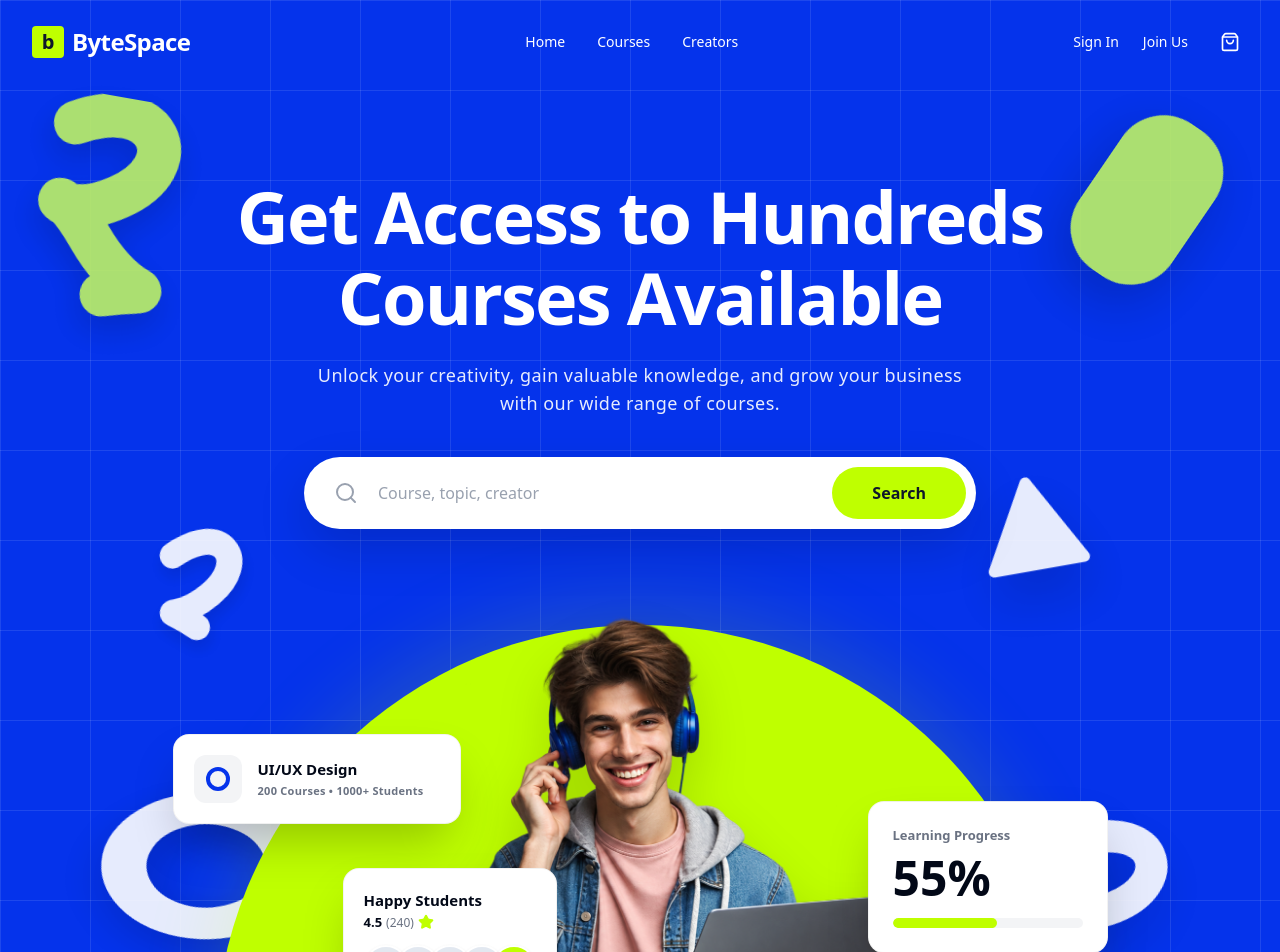
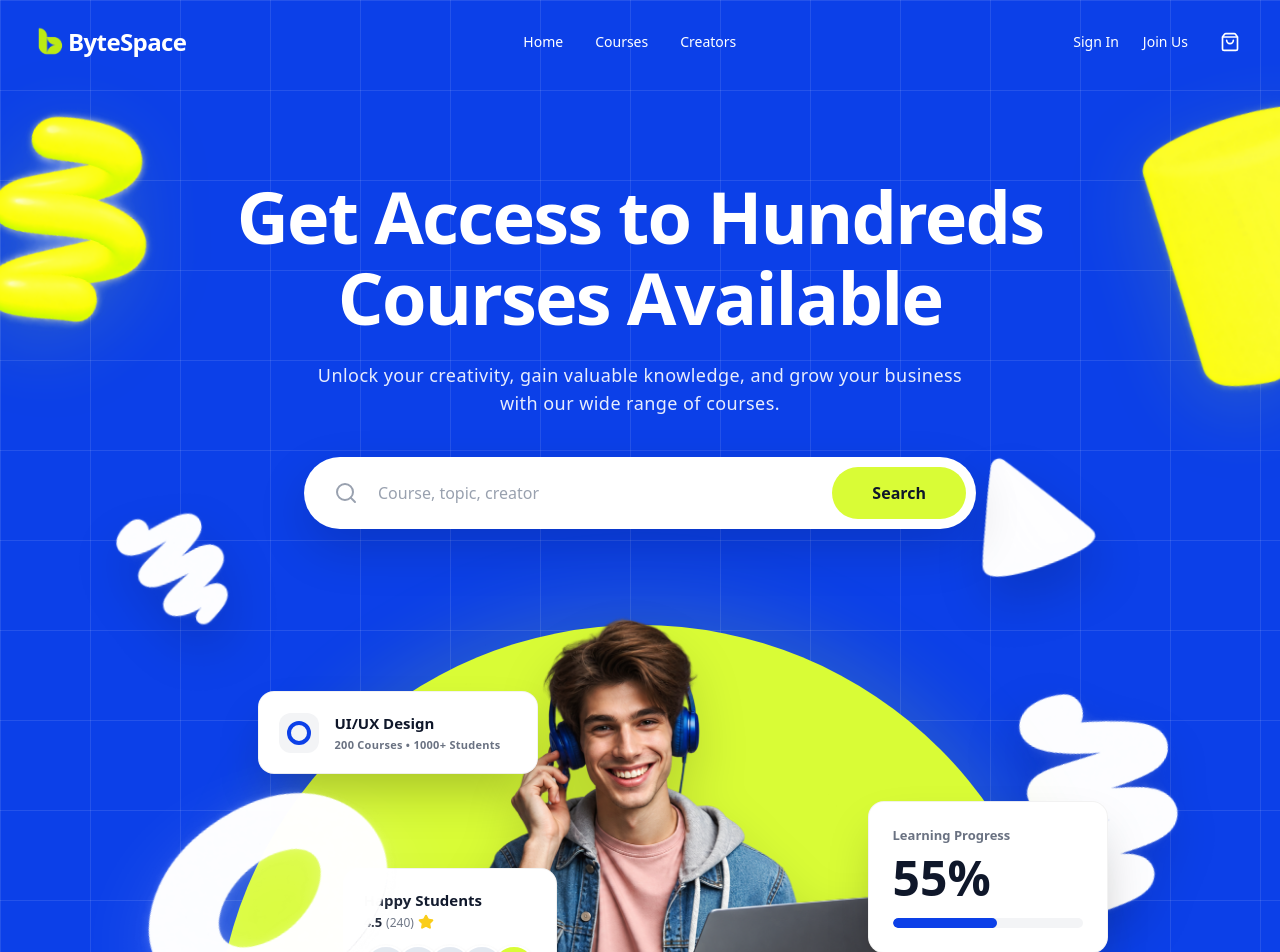
Before and after one commit to Helal-AIUB/bytespace, a Next.js app: page / in a window 1280 px wide. Shown: the top 952 px of the page. Built offline with nearby package versions, Linux system fonts and the light colour scheme.

Commit message:
logo added in Navbar

```diff
--- a/src/components/home/HeroSection.tsx
+++ b/src/components/home/HeroSection.tsx
@@ -20,57 +20,90 @@ export function HeroSection() {
   return (
     <section
       ref={containerRef}
-      className="relative w-full min-h-screen pt-40 px-4 md:px-6 flex flex-col items-center justify-between overflow-hidden"
+      className="relative w-full min-h-screen pt-40 px-4 md:px-6 flex flex-col items-center justify-between overflow-hidden bg-[#0c40e8]"
     >
       {/* Background Exact Square Grid */}
       <div className="absolute inset-0 z-0 bg-[linear-gradient(to_right,rgba(255,255,255,0.1)_1px,transparent_1px),linear-gradient(to_bottom,rgba(255,255,255,0.1)_1px,transparent_1px)] bg-[size:90px_90px] pointer-events-none" />
 
       {/* === Floating Background Shapes === */}
 
-      {/* Top Left Green DNA/Squiggle (Thicker & Rounded) */}
-      <motion.div style={{ y: y1 }} className="absolute top-24 -left-[2%] xl:left-[2%] z-0 hidden lg:block opacity-90 pointer-events-none">
-        <motion.svg animate={{ rotate: [10, -5, 10] }} transition={{ duration: 7, repeat: Infinity, ease: "easeInOut" }} width="160" height="220" viewBox="0 0 140 200" fill="none" className="drop-shadow-[0_15px_15px_rgba(0,0,0,0.15)]">
-          <path d="M30,30 C100,-10 140,50 80,90 C20,130 10,70 60,130 C110,190 140,160 80,180" stroke="#bef264" strokeWidth="40" strokeLinecap="round" strokeLinejoin="round" />
-        </motion.svg>
+      {/* Top Left Green DNA/Squiggle (icon1.jpg) */}
+      <motion.div style={{ y: y1 }} className="absolute top-10 left-[-15%] md:left-[-10%] xl:left-[-6%] z-0 hidden lg:block pointer-events-none">
+        {/* Removed scale to keep the original crystal clear thickness, adjusted rotation to point towards center */}
+        <motion.div animate={{ rotate: [20, 10, 20] }} transition={{ duration: 7, repeat: Infinity, ease: "easeInOut" }} className="relative w-[220px] h-[300px] md:w-[280px] md:h-[360px]">
+          <Image
+            src="/icon/icon1.jpg"
+            alt="Yellow Squiggle Shape"
+            fill
+            sizes="400px"
+            className="object-contain mix-blend-screen drop-shadow-[0_20px_40px_rgba(217,252,54,0.15)] brightness-125 contrast-110"
+          />
+        </motion.div>
       </motion.div>
 
-      {/* Middle Left White Squiggle */}
-      <motion.div style={{ y: y2 }} className="absolute top-[50%] left-[8%] xl:left-[12%] z-0 hidden lg:block opacity-90 pointer-events-none">
-        <motion.svg animate={{ rotate: [-15, 5, -15] }} transition={{ duration: 6, repeat: Infinity, ease: "easeInOut" }} width="100" height="120" viewBox="0 0 100 120" fill="none" className="drop-shadow-xl">
-          <path d="M25,25 C80,0 100,45 55,70 C10,95 0,65 35,100" stroke="white" strokeWidth="26" strokeLinecap="round" strokeLinejoin="round" />
-        </motion.svg>
+      {/* Middle Left White Squiggle (icon3.jpg) */}
+      <motion.div style={{ y: y2 }} className="absolute top-[45%] left-[2%] md:left-[6%] xl:left-[8%] z-0 hidden lg:block pointer-events-none">
+        <motion.div animate={{ rotate: [-15, 5, -15] }} transition={{ duration: 6, repeat: Infinity, ease: "easeInOut" }} className="relative w-[120px] h-[160px] md:w-[150px] md:h-[180px]">
+          <Image
+            src="/icon/icon3.jpg"
+            alt="White Squiggle Shape"
+            fill
+            sizes="200px"
+            className="object-contain mix-blend-screen drop-shadow-2xl brightness-125 contrast-110"
+          />
+        </motion.div>
       </motion.div>
 
-      {/* Bottom Left White Donut (Tilted 3D Effect) */}
-      <motion.div style={{ y: y3 }} className="absolute bottom-20 left-[2%] xl:left-[8%] z-0 hidden md:block opacity-90 pointer-events-none">
-        <motion.div
-          animate={{ scale: [1, 1.05, 1], rotate: [-20, -10, -20] }}
-          transition={{ duration: 8, repeat: Infinity, ease: "easeInOut" }}
-          className="w-40 h-40 md:w-52 md:h-52 border-[35px] md:border-[45px] border-white rounded-full drop-shadow-[0_20px_25px_rgba(0,0,0,0.2)] shadow-inner transform scale-y-[0.7]"
-        />
+      {/* Bottom Left White Donut (icon8.jpg) */}
+      <motion.div style={{ y: y3 }} className="absolute bottom-2 md:bottom-0 -left-[30%] md:left-[27%] xl:left-[8%] z-40 hidden md:block pointer-events-none">
+        <motion.div animate={{ scale: [1, 1.05, 1], rotate: [-20, -10, -20] }} transition={{ duration: 8, repeat: Infinity, ease: "easeInOut" }} className="relative w-[200px] h-[200px] md:w-[320px] md:h-[320px] transform scale-y-[0.8]">
+          <Image
+            src="/icon/icon8.jpg"
+            alt="White Donut Shape"
+            fill
+            sizes="350px"
+            className="object-contain mix-blend-screen drop-shadow-[0_20px_40px_rgba(255,255,255,0.15)] brightness-125 contrast-110"
+          />
+        </motion.div>
       </motion.div>
 
-      {/* Top Right Green Cylinder */}
-      <motion.div style={{ y: y2 }} className="absolute top-28 right-[2%] xl:right-[6%] z-0 hidden lg:block opacity-90 pointer-events-none">
-        <motion.div
-          animate={{ rotate: [30, 40, 30] }}
-          transition={{ duration: 9, repeat: Infinity, ease: "easeInOut" }}
-          className="w-28 h-44 bg-[#bef264] rounded-[50px] drop-shadow-[0_20px_25px_rgba(0,0,0,0.2)]"
-        />
+      {/* Top Right Green Cylinder (icon7.jpg) */}
+      <motion.div style={{ y: y2 }} className="absolute top-16 -right-[5%] md:right-[0%] xl:right-[-5%] z-0 hidden lg:block pointer-events-none">
+        <motion.div animate={{ rotate: [5, 15, 5] }} transition={{ duration: 9, repeat: Infinity, ease: "easeInOut" }} className="relative w-[180px] h-[260px] md:w-[260px] md:h-[340px]">
+          <Image
+            src="/icon/icon7.jpg"
+            alt="Green Cylinder Shape"
+            fill
+            sizes="350px"
+            className="object-contain mix-blend-screen drop-shadow-[0_20px_40px_rgba(217,252,54,0.15)] brightness-125 contrast-110"
+          />
+        </motion.div>
       </motion.div>
 
-      {/* Middle Right White Pyramid/Triangle */}
-      <motion.div style={{ y: y1 }} className="absolute top-[45%] right-[8%] xl:right-[15%] z-0 hidden lg:block opacity-90 pointer-events-none">
-        <motion.svg animate={{ rotate: [-10, 15, -10], y: [0, -20, 0] }} transition={{ duration: 7, repeat: Infinity, ease: "easeInOut" }} width="110" height="110" viewBox="0 0 120 120" fill="none" className="drop-shadow-2xl">
-          <path d="M60 10 L110 100 H10 L60 10 Z" fill="white" stroke="white" strokeWidth="12" strokeLinejoin="round" />
-        </motion.svg>
+      {/* Middle Right White Pyramid/Triangle (icon5.jpg) */}
+      <motion.div style={{ y: y1 }} className="absolute top-[40%] right-[2%] md:right-[8%] xl:right-[12%] z-0 hidden lg:block pointer-events-none">
+        <motion.div animate={{ rotate: [-10, 15, -10], y: [0, -20, 0] }} transition={{ duration: 7, repeat: Infinity, ease: "easeInOut" }} className="relative w-[140px] h-[140px] md:w-[180px] md:h-[180px]">
+          <Image
+            src="/icon/icon5.jpg"
+            alt="White Pyramid Shape"
+            fill
+            sizes="200px"
+            className="object-contain mix-blend-screen drop-shadow-2xl brightness-125 contrast-110"
+          />
+        </motion.div>
       </motion.div>
 
-      {/* Bottom Right White Squiggle */}
-      <motion.div style={{ y: y3 }} className="absolute bottom-20 right-[5%] xl:right-[8%] z-0 hidden md:block opacity-90 pointer-events-none">
-        <motion.svg animate={{ rotate: [20, 0, 20] }} transition={{ duration: 6, repeat: Infinity, ease: "easeInOut" }} width="130" height="150" viewBox="0 0 120 140" fill="none" className="drop-shadow-2xl">
-          <path d="M25,25 C85,-5 110,45 65,80 C20,115 10,75 45,120" stroke="white" strokeWidth="30" strokeLinecap="round" strokeLinejoin="round" />
-        </motion.svg>
+      {/* Bottom Right White Squiggle (icon3.jpg) */}
+      <motion.div style={{ y: y3 }} className="absolute bottom-[5%] md:bottom-[10%] -right-[5%] md:right-[0%] xl:right-[4%] z-0 hidden md:block pointer-events-none">
+        <motion.div animate={{ rotate: [20, 0, 20] }} transition={{ duration: 6, repeat: Infinity, ease: "easeInOut" }} className="relative w-[180px] h-[220px] md:w-[260px] md:h-[300px]">
+          <Image
+            src="/icon/icon3.jpg"
+            alt="White Squiggle Shape"
+            fill
+            sizes="300px"
+            className="object-contain mix-blend-screen drop-shadow-2xl brightness-125 contrast-110"
+          />
+        </motion.div>
       </motion.div>
 
       {/* === Text Content & Search === */}
@@ -79,7 +112,7 @@ export function HeroSection() {
           initial={{ opacity: 0, y: 30 }}
           animate={{ opacity: 1, y: 0 }}
           transition={{ duration: 0.8, ease: "easeOut" }}
-          className="text-5xl md:text-6xl lg:text-[72px] font-bold text-primary-foreground leading-[1.12] tracking-tight"
+          className="text-5xl md:text-6xl lg:text-[72px] font-bold text-white leading-[1.12] tracking-tight"
         >
           Get Access to Hundreds <br /> Courses Available
         </motion.h1>
@@ -88,7 +121,7 @@ export function HeroSection() {
           initial={{ opacity: 0, y: 20 }}
           animate={{ opacity: 1, y: 0 }}
           transition={{ duration: 0.8, delay: 0.1, ease: "easeOut" }}
-          className="mt-6 text-sm md:text-base lg:text-lg text-primary-foreground/90 max-w-2xl font-medium tracking-wide"
+          className="mt-6 text-sm md:text-base lg:text-lg text-white/90 max-w-2xl font-medium tracking-wide"
         >
           Unlock your creativity, gain valuable knowledge, and grow your business with our wide range of courses.
         </motion.p>
@@ -97,7 +130,7 @@ export function HeroSection() {
           initial={{ opacity: 0, y: 20 }}
           animate={{ opacity: 1, y: 0 }}
           transition={{ duration: 0.8, delay: 0.2, ease: "easeOut" }}
-          className="mt-10 flex items-center bg-white p-2.5 rounded-full w-full max-w-2xl shadow-[0_20px_50px_rgba(0,0,0,0.15)] focus-within:ring-4 focus-within:ring-accent/40 transition-all hover:shadow-[0_15px_40px_rgba(250,204,21,0.25)]"
+          className="mt-10 flex items-center bg-white p-2.5 rounded-full w-full max-w-2xl shadow-[0_20px_50px_rgba(0,0,0,0.15)] focus-within:ring-4 focus-within:ring-[#d9fc36]/40 transition-all hover:shadow-[0_15px_40px_rgba(217,252,54,0.25)]"
           onSubmit={(e) => e.preventDefault()}
         >
           <div className="pl-5 pr-3 text-muted-foreground">
@@ -106,19 +139,18 @@ export function HeroSection() {
           <input
             type="text"
             placeholder="Course, topic, creator"
-            className="flex-1 bg-transparent border-none outline-none text-foreground py-2 md:py-3 px-2 placeholder:text-gray-400 text-base font-medium"
+            className="flex-1 bg-transparent border-none outline-none text-[#0F172A] py-2 md:py-3 px-2 placeholder:text-gray-400 text-base font-medium"
           />
           <button
             type="submit"
-            className="bg-accent text-accent-foreground font-bold px-10 py-3 md:py-3.5 rounded-full hover:scale-105 active:scale-95 transition-transform"
+            className="bg-[#d9fc36] text-[#0F172A] font-bold px-10 py-3 md:py-3.5 rounded-full hover:scale-105 active:scale-95 transition-transform"
           >
             Search
           </button>
         </motion.form>
       </div>
 
-      {/* === Center Graphic Group (Arch + Image + Cards) ===
-          Grouped together so cards perfectly overlap the arch boundaries */}
+      {/* === Center Graphic Group (Arch + Image + Cards) === */}
       <motion.div
         initial={{ opacity: 0, y: 60 }}
         animate={{ opacity: 1, y: 0 }}
@@ -126,7 +158,7 @@ export function HeroSection() {
         className="relative mt-16 md:mt-24 w-[100vw] md:w-[700px] lg:w-[850px] aspect-[2/1] flex justify-center items-end mx-auto"
       >
         {/* Perfect Semi-Circle Arch */}
-        <div className="absolute bottom-0 w-full h-full bg-accent rounded-t-full z-0 shadow-[0_-20px_80px_rgba(200,255,0,0.15)] overflow-visible" />
+        <div className="absolute bottom-0 w-full h-full bg-[#d9fc36] rounded-t-full z-0 shadow-[0_-20px_80px_rgba(217,252,54,0.15)] overflow-visible" />
 
         {/* Student Image: Positioned inside the container to poke out the top slightly */}
         <div className="relative z-10 w-[100%] h-[130%] pointer-events-none -mb-1">
@@ -140,51 +172,51 @@ export function HeroSection() {
           />
         </div>
 
-        {/* Floating Card 1: UI/UX Design (Positioned overlapping the arch) */}
+        {/* Floating Card 1: UI/UX Design */}
         <motion.div
           animate={{ y: [-8, 8, -8] }}
           transition={{ duration: 5, repeat: Infinity, ease: "easeInOut" }}
-          className="absolute top-[25%] -left-[2%] md:-left-[5%] bg-white rounded-2xl p-4 md:p-5 shadow-2xl z-20 flex items-center gap-4 hover:scale-110 hover:-translate-y-2 transition-all cursor-pointer group border border-black/5"
+          className="absolute top-[15%] -left-[2%] md:-left-[-5%] bg-white rounded-2xl p-4 md:p-5 shadow-2xl z-20 flex items-center gap-4 hover:scale-110 hover:-translate-y-2 transition-all cursor-pointer group border border-black/5"
         >
-          <div className="w-10 h-10 md:w-12 md:h-12 bg-gray-100 rounded-xl flex items-center justify-center group-hover:bg-primary/10 transition-colors">
-            <div className="w-5 h-5 md:w-6 md:h-6 border-4 border-primary rounded-md rotate-45 group-hover:rotate-90 transition-transform duration-500" />
+          <div className="w-5 h-5 md:w-10 md:h-10 bg-gray-100 rounded-xl flex items-center justify-center group-hover:bg-[#0c40e8]/10 transition-colors">
+            <div className="w-5 h-5 md:w-6 md:h-6 border-4 border-[#0c40e8] rounded-md rotate-45 group-hover:rotate-90 transition-transform duration-500" />
           </div>
           <div className="text-left pr-2 md:pr-4">
-            <h4 className="font-bold text-foreground text-[14px] md:text-[15px]">UI/UX Design</h4>
+            <h4 className="font-bold text-[#0F172A] text-[14px] md:text-[15px]">UI/UX Design</h4>
             <p className="text-[10px] md:text-[11px] text-gray-500 font-semibold mt-0.5 tracking-wide whitespace-nowrap">200 Courses • 1000+ Students</p>
           </div>
         </motion.div>
 
-        {/* Floating Card 2: Learning Progress (Positioned overlapping the right arch) */}
+        {/* Floating Card 2: Learning Progress */}
         <motion.div
           animate={{ y: [8, -8, 8] }}
           transition={{ duration: 6, repeat: Infinity, ease: "easeInOut", delay: 1 }}
           className="absolute top-[40%] -right-[2%] md:-right-[5%] bg-white rounded-2xl p-5 md:p-6 shadow-2xl z-20 w-48 md:w-60 hover:scale-110 hover:-translate-y-2 transition-all cursor-pointer border border-black/5"
         >
           <h4 className="text-[12px] md:text-[13px] text-gray-500 font-semibold mb-2 text-left">Learning Progress</h4>
-          <p className="text-3xl md:text-5xl font-black text-foreground mb-3 md:mb-4 text-left">55%</p>
+          <p className="text-3xl md:text-5xl font-black text-[#0F172A] mb-3 md:mb-4 text-left">55%</p>
           <div className="w-full h-2 md:h-2.5 bg-gray-100 rounded-full overflow-hidden">
             <motion.div
               initial={{ width: 0 }}
               animate={{ width: "55%" }}
               transition={{ duration: 1.5, delay: 1 }}
-              className="h-full bg-accent rounded-full"
+              className="h-full bg-[#0c40e8] rounded-full"
             />
           </div>
         </motion.div>
 
-        {/* Floating Card 3: Happy Students (Positioned deeply inside the arch layout) */}
+        {/* Floating Card 3: Happy Students */}
         <motion.div
           animate={{ y: [-5, 5, -5] }}
           transition={{ duration: 4.5, repeat: Infinity, ease: "easeInOut", delay: 0.5 }}
           className="absolute bottom-[10%] left-[10%] md:left-[15%] bg-white rounded-2xl p-4 md:p-5 shadow-2xl z-30 hover:scale-110 hover:-translate-y-2 transition-all cursor-pointer border border-black/5"
         >
           <div className="text-left mb-3">
-            <h4 className="font-bold text-[13px] md:text-[15px] text-foreground">Happy Students</h4>
+            <h4 className="font-bold text-[13px] md:text-[15px] text-[#0F172A]">Happy Students</h4>
             <div className="flex items-center text-[11px] md:text-[12px] font-bold mt-0.5">
-              <span className="text-foreground text-[13px]">4.5</span>
+              <span className="text-[#0F172A] text-[13px]">4.5</span>
               <span className="text-gray-500 ml-1 font-medium">(240)</span>
-              <Star className="w-3.5 h-3.5 md:w-4 md:h-4 text-accent fill-accent ml-1 -mt-0.5" />
+              <Star className="w-3.5 h-3.5 md:w-4 md:h-4 text-[#FACC15] fill-[#FACC15] ml-1 -mt-0.5" />
             </div>
           </div>
 
@@ -195,7 +227,7 @@ export function HeroSection() {
                  <div className="absolute top-1.5 md:top-2 w-3 h-3 md:w-4 md:h-4 bg-slate-400 rounded-full opacity-50" />
               </div>
             ))}
-            <div className="w-8 h-8 md:w-11 md:h-11 rounded-full border-[2.5px] border-white bg-accent z-10 flex items-center justify-center text-[11px] md:text-[14px] font-black text-accent-foreground shadow-sm transition-transform hover:-translate-y-1">
+            <div className="w-8 h-8 md:w-11 md:h-11 rounded-full border-[2.5px] border-white bg-[#d9fc36] z-10 flex items-center justify-center text-[11px] md:text-[14px] font-black text-[#0F172A] shadow-sm transition-transform hover:-translate-y-1">
               2K+
             </div>
           </div>
--- a/src/components/navigation/Navbar.tsx
+++ b/src/components/navigation/Navbar.tsx
@@ -2,6 +2,7 @@
 
 import { useState, useEffect } from "react";
 import Link from "next/link";
+import Image from "next/image";
 import { motion } from "framer-motion";
 import { ShoppingBag } from "lucide-react";
 
@@ -29,13 +30,18 @@ export function Navbar() {
       }`}
     >
       <div className="max-w-7xl mx-auto px-6 lg:px-8 flex items-center justify-between">
-
         {/* Logo Section */}
-        <Link href="/" className="flex items-center gap-2 group">
-          <div className="bg-accent text-accent-foreground w-8 h-8 rounded flex items-center justify-center font-bold text-xl group-hover:rotate-12 transition-transform duration-300">
-            b
+        <Link href="/" className="flex items-center group">
+          <div className="relative w-8 h-8 md:w-9 md:h-9 flex-shrink-0 group-hover:scale-110 transition-transform duration-300">
+            <Image
+              src="/icon/logo.jpg"
+              alt="ByteSpace Logo"
+              fill
+              sizes="40px"
+              className="object-contain mix-blend-screen"
+            />
           </div>
-          <span className="text-2xl font-bold tracking-tight text-primary-foreground">
+          <span className="text-2xl font-bold tracking-tight text-primary-foreground -ml-1.6">
             ByteSpace
           </span>
         </Link>
@@ -45,7 +51,7 @@ export function Navbar() {
           {["Home", "Courses", "Creators"].map((item) => (
             <Link
               key={item}
-              href={`/${item.toLowerCase() === 'home' ? '' : item.toLowerCase()}`}
+              href={`/${item.toLowerCase() === "home" ? "" : item.toLowerCase()}`}
               className="relative py-1 group overflow-hidden"
             >
               <span className="group-hover:text-accent transition-colors duration-300">
@@ -59,17 +65,22 @@ export function Navbar() {
 
         {/* Right Actions */}
         <div className="hidden md:flex items-center gap-6 text-sm font-medium text-primary-foreground">
-          <Link href="/login" className="hover:text-accent transition-colors duration-300">
+          <Link
+            href="/login"
+            className="hover:text-accent transition-colors duration-300"
+          >
             Sign In
           </Link>
-          <Link href="/register" className="hover:text-accent transition-colors duration-300">
+          <Link
+            href="/register"
+            className="hover:text-accent transition-colors duration-300"
+          >
             Join Us
           </Link>
           <button className="p-2 hover:bg-white/20 rounded-full transition-colors relative group">
             <ShoppingBag className="w-5 h-5 group-hover:scale-110 transition-transform" />
           </button>
         </div>
-
       </div>
     </motion.header>
   );
```
Also changed, not shown: public/icon/icon8.jpg (added).
